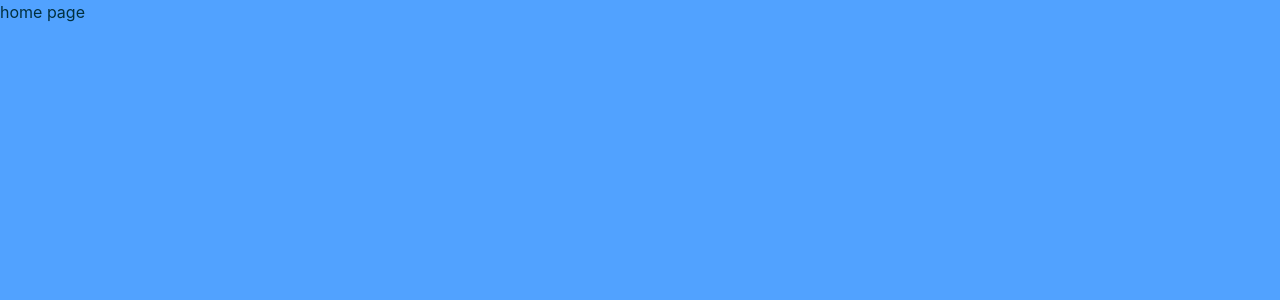
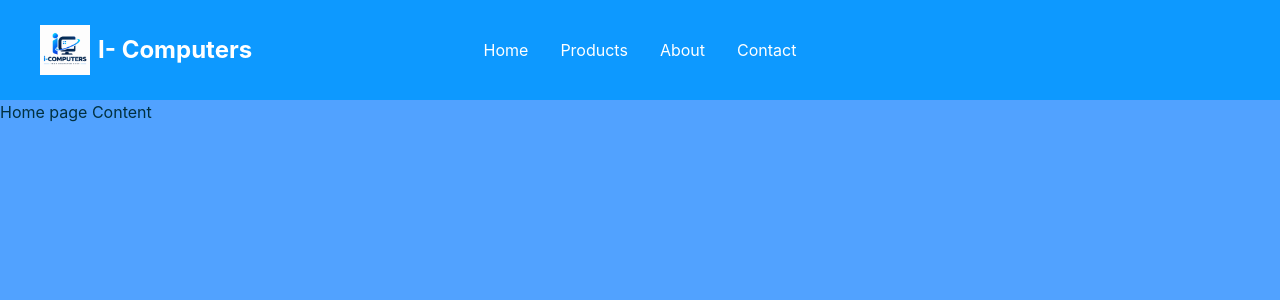
Before and after one commit to Ravindu-shehan/i-computers-frontend, a React (Vite) app: page / in a window 1280 px wide. Shown: the top 300 px of the page. Built offline with nearby package versions, Linux system fonts and the light colour scheme.

Commit message:
Add Header component, implement routing in HomePage, and create ProductPage with product fetching✏️

```diff
--- a/src/components/header.jsx
+++ b/src/components/header.jsx
@@ -1,7 +1,23 @@
+import { Link } from "react-router-dom";
+
+
 export default function Header(){
     return(
-       <div className="bg-amber-500">
-        <header/>
-       </div>
+
+        <header className="w-full bg-accent h-[100px] flex justify-center items-center relative">
+            <div className="h-full flex justify-center items-center absolute left-10">
+                <img src="public/i-COMPUTERS Tech Logo.png" alt="logo" className="h-[50px]"/>
+                <h1 className="text-white text-2xl font-bold ml-2">I- Computers</h1>
+            </div>
+            <div className=" h-full  flex justify-center items-center ">
+                <Link to="/" className="text-white mx-4 hover:border-b-2">Home</Link>
+                <Link to="/products" className="text-white mx-4 hover:border-b-2">Products</Link>
+                <Link to="/about" className="text-white mx-4 hover:border-b-2">About</Link>
+                <Link to="/contact" className="text-white mx-4 hover:border-b-2">Contact</Link>
+
+            </div>
+
+        </header>
+
     )
 }
--- /dev/null
+++ b/src/components/productCard.jsx
@@ -0,0 +1,14 @@
+export default function ProductCard(props){
+
+        const product = props.product
+        return(
+            <div className="w-[200px] h-[300px] m-4 p-4 rounded-lg shadow-lg bg-white">
+                <div className="w-full h-[150px] bg-gray-300 mb-4"></div>
+                <div className="text-lg font-bold mb-2 ">{product.name}</div>
+                <div className="text-gray-600 mb-2 ">{product.description}</div>
+                <div className="text-green-500 font-bold ">${product.price}</div>
+
+            </div>
+        )
+
+}
--- a/src/pages/home.jsx
+++ b/src/pages/home.jsx
@@ -1,7 +1,19 @@
+import { Route,Routes } from "react-router-dom";
+import Header from "../components/header";
+import ProductPage from "./productPage";
+
 export default function HomePage(){
     return(
         <div className="w-full h-screen bg-blue-400">
-           home page
+           <Header/>
+           <Routes>
+            <Route path="/" element={<div>Home page Content</div>}/>
+            <Route path="/about" element={<div>About Page Content</div>}/>
+            <Route path="/contact" element={<div>Contact Page content</div>}/>
+            {/*products */}
+            <Route path="/products" element={ProductPage}/>
+            <Route path="/*" element={<div>404 not found</div>}/>
+           </Routes>
         </div>
     )
 }
--- /dev/null
+++ b/src/pages/productPage.jsx
@@ -0,0 +1,40 @@
+import axios from "axios"
+import { useEffect, useState } from "react"
+import toast from "react-hot-toast"
+
+export default function ProductPage(){
+
+    const [products, setProducts] = useState([])
+    const [loading, setLoading] = useState(true)
+
+    useEffect(
+        ()=>{
+            if(loading){
+                axios.get(import.meta.VITE_API_URL + "/products")
+                .then(
+                    (response)=>{
+                        setProducts(response.data)
+                        setLoading(false)
+                    }
+                ).catch(
+                    ()=>{
+                        toast.error("Failed to fetch products. please try again.")
+                        setLoading(false)
+                    }
+                )
+            }
+        },[loading]
+    )
+    return(
+        <div className="">
+            {products.map(
+                (item)=>{
+                    return(
+                        <div>{item.name}</div>
+                    )
+                }
+            )}
+
+        </div>
+    )
+}
```
Also changed, not shown: public/i-COMPUTERS Tech Logo.png (added).
